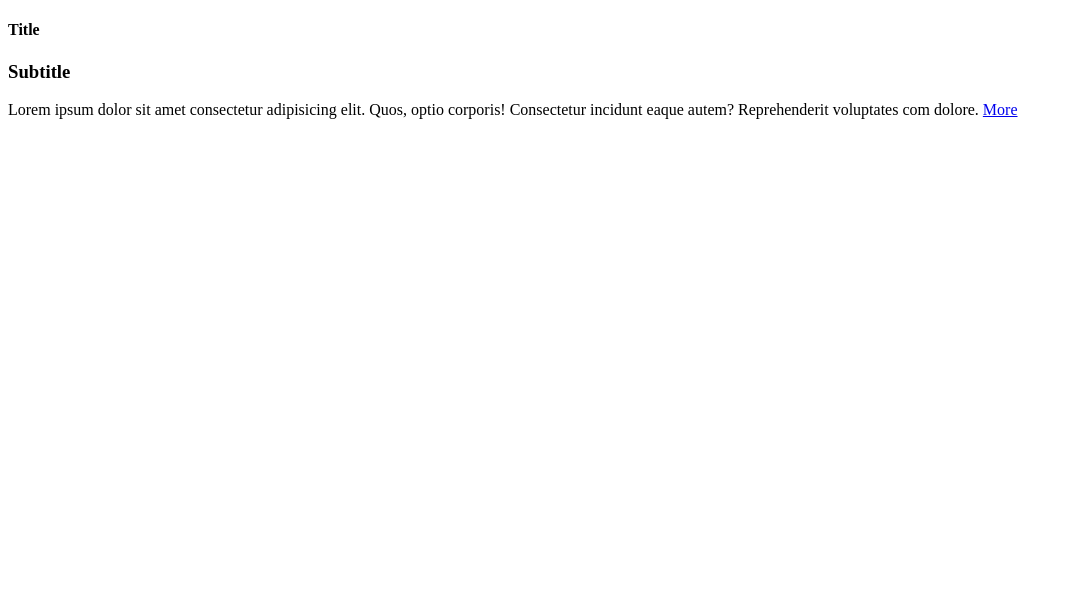
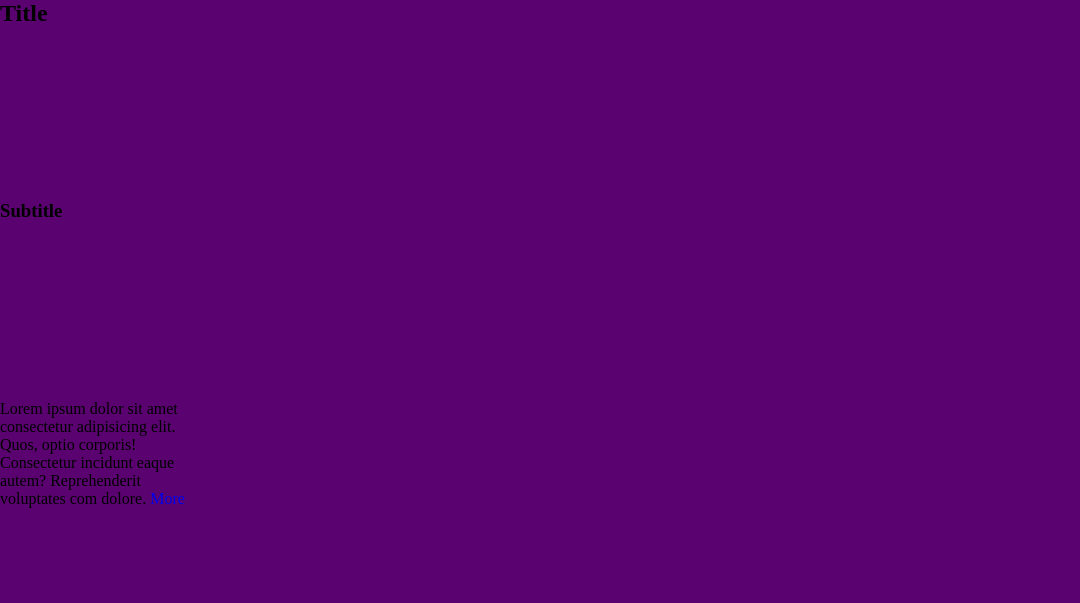
Before and after one commit to Dragnilik/FE07-wk-1-Zhiinshiy-Alexey, a plain HTML site: page Eby4iy Git/index.html in a window 1280 px wide. Shown: the whole page, without its empty margins (0-1080 px from the left). Drawn offline with Linux system fonts and the light colour scheme; files that its build step writes are made by us from their sources.

Commit message:
po4ti navernoe

```diff
--- a/Eby4iy Git/1.css
+++ b/Eby4iy Git/1.css
@@ -0,0 +1,13 @@
+@import url(/awesom.css);
+* {
+  margin: 0;
+  padding: 0;
+  list-style: none;
+  box-sizing: border-box;
+  text-decoration: none;
+}
+* {
+  width: 200px;
+  height: 200px;
+  background-color: rgb(90, 3, 112);
+}
--- a/Eby4iy Git/index.html
+++ b/Eby4iy Git/index.html
@@ -3,7 +3,7 @@
   <head>
     <meta charset="UTF-8" />
     <meta name="viewport" content="width=device-width, initial-scale=1.0" />
-    <link rel="stylesheet" href="/CSS/1.css" />
+    <link href="/1.css" rel="stylesheet" />
     <title>Awesome</title>
   </head>
 
@@ -11,7 +11,7 @@
     <section class="card">
       <div class="container">
         <div class="block">
-          <h4 class="title">Title</h4>
+          <h2 class="title">Title</h2>
           <h3 class="subtitle">Subtitle</h3>
           <p class="Text">
             Lorem ipsum dolor sit amet consectetur adipisicing elit. Quos, optio
```
